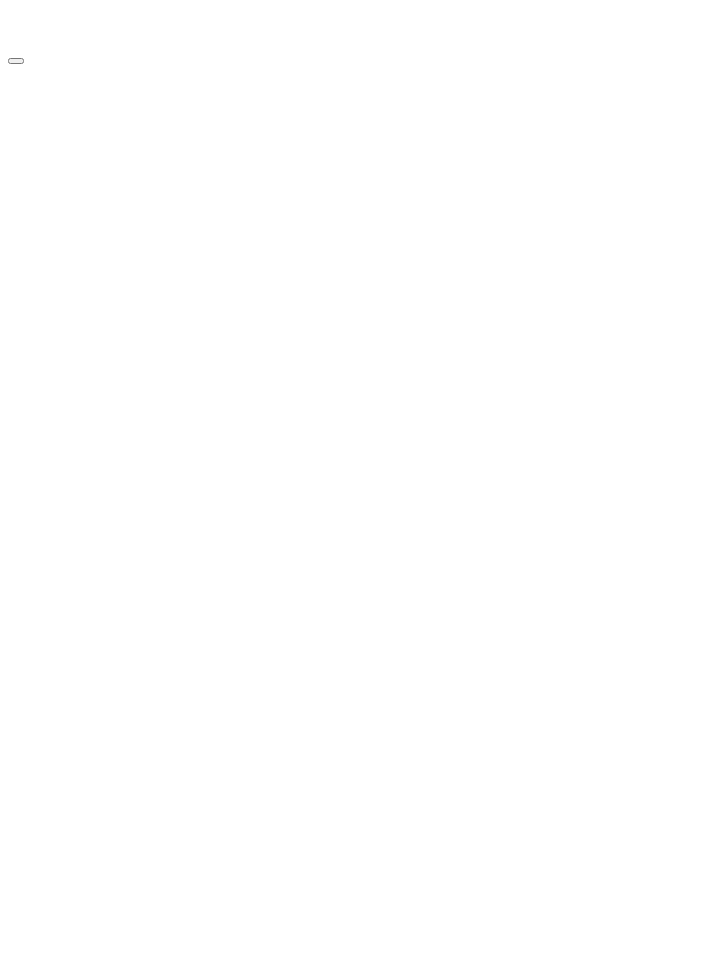
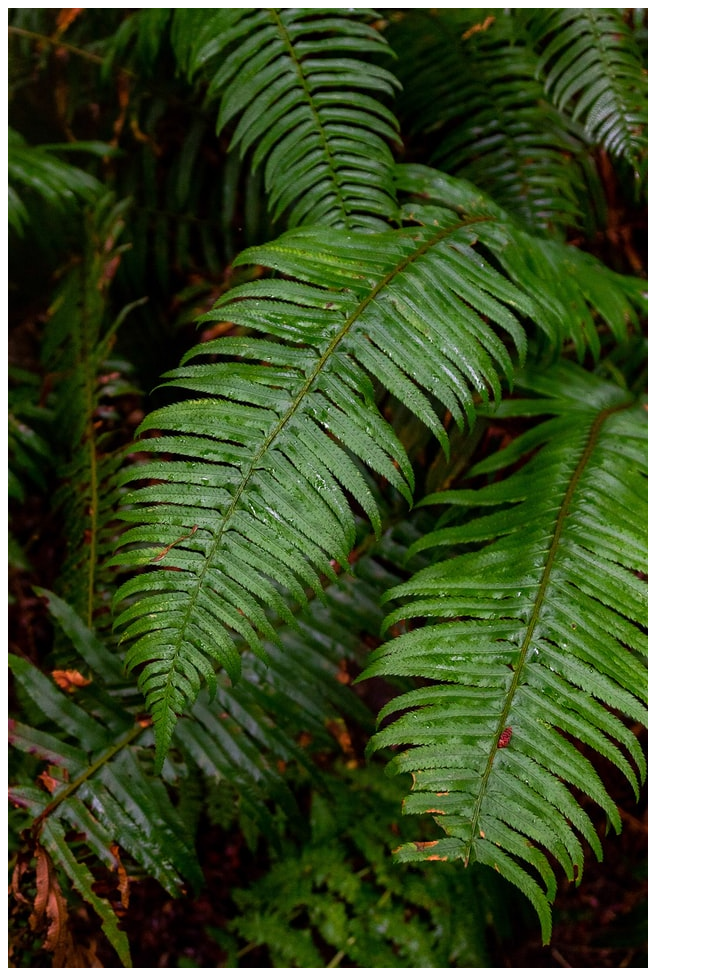
Before and after one commit to awidney/sign-up-form, a plain HTML site: page index.html in a window 1280 px wide. Shown: the top 968 px of the page, without its empty margins (0-703 px from the left). Before the commit the page ends 800 px from the top, so only its background shows below. Drawn offline with Linux system fonts and the light colour scheme.

Commit message:
Add background-image to image-sidebar

```diff
--- a/index.html
+++ b/index.html
@@ -8,6 +8,7 @@
 <body>
     <div class="main">
         <div class="image-sidebar">
+            <img class="background-image" src="background-image.jpg" alt="Green leaf plant">
             <div class="banner">
                 <img class="logo" src="" alt="">
                 <div class="brand-name"></div>
```
